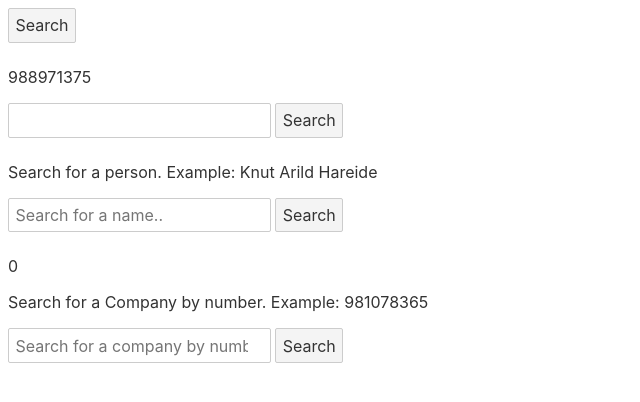
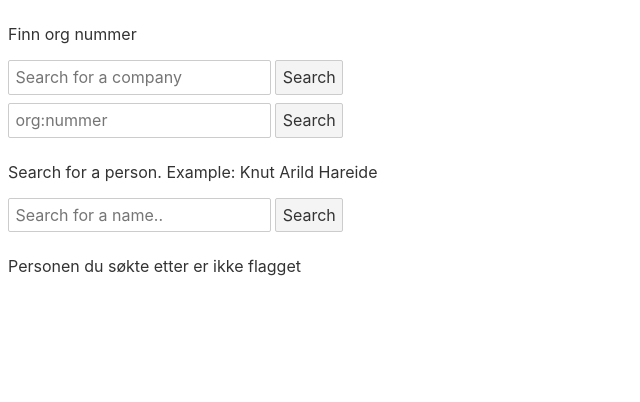
Before and after one commit to danielnyvoll/Stacc2022_CodeChallenge, a Svelte app: page / in a window 1280 px wide. Shown: the top 402 px of the page, without its empty margins (0-640 px from the left). Built offline with nearby package versions, Linux system fonts and the light colour scheme.

Commit message:
Search on company org number, employees and names

```diff
--- a/src/Data.svelte
+++ b/src/Data.svelte
@@ -1,80 +1,77 @@
 <script>
-let listen = [];
-let personData = [];
+import { onMount } from 'svelte';
 let companyData = [];
 let personInCompanyData = [];
+let personHits;
+let job;
+let bedrift;
+let companyNumber= [];
 
 
-async function info() {
-        const res = await fetch(`https://data.brreg.no/enhetsregisteret/api/enheter`);
-        const data = await res.json()
-        console.log(data)
-        for(var i = 0; i < data.length; i++) {
-            var obj = json[i];
-            console.log(obj.id);
-        }
-        personInCompanyData = data
-    }
+async function searchCompany() {
+        const res = await fetch(`https://data.brreg.no/enhetsregisteret/api/enheter?navn=${bedrift}&konkurs=false`);
+		const data = await res.json();
+        companyNumber = data._embedded.enheter;
+        console.log(companyNumber);
+}
 
+async function searchEmployees() {
+        const res = await fetch(`https://data.brreg.no/enhetsregisteret/api/enheter/${nummer}/roller`);
+		const data = await res.json();
+        companyNumber = data.rollegrupper;
+        console.log(companyNumber);
+}
 
-async function getInfoAboutRoles() {
-        const res = await fetch(`https://data.brreg.no/enhetsregisteret/api/enheter/${nummer}/roller`);
-        const data = await res.json()
-        console.log(data)
-        personInCompanyData = data
-    }
-
-async function getInfoAboutCompany() {
-        const res = await fetch(`https://code-challenge.stacc.dev/api/roller?orgNr=${nummer}`);
-        const data = await res.json()
-        console.log(data)
-        return data
-    }
-
-async function getInfoAboutPeopleInCompany() {
-        const res = await fetch(`https://code-challenge.stacc.dev/api/pep?name=${nummer}`);
-        const data = await res.json()
-        console.log(data)
-        return data
-    }
 
 async function getName() {
         const res = await fetch(`https://code-challenge.stacc.dev/api/pep?name=${name}`);
         const data = await res.json()
         console.log(data)
         hits = data.numberOfHits
+        personHits = data.hits[0].aliases
+        job = data.hits[0].dataset
+        console.log(job)
+        console.log(personHits)
         console.log(hits)
-        return data
     }
 
 let name = "";
-let nummer = "";
-let hits = 0;
+let hits="";
+let nummer;
+let sjef;
 </script>
 
 <main>
-    <button id="search" on:click={info}>Search</button>
-    <p>988971375</p>
-    <input type="search" name="company" bind:value={nummer} placeholder="">
-    <button id="search" on:click={getInfoAboutRoles}>Search</button>
-    {#each companyData as roller}
-        <p>{roller}</p>
+    <p>Finn org nummer</p>
+    <input type="search" name="name" bind:value={bedrift} placeholder="Search for a company">
+    <button id="search" on:click={searchCompany}>Search</button>
+    {#each companyNumber as match}
+        <p>{match.navn} med org nummer: {match.organisasjonsnummer}</p>
     {/each}
+
+<div>
+    <input type="search" name="name" bind:value={nummer} placeholder="org:nummer">
+    <button id="search" on:click={searchEmployees}>Search</button>
+    {#each companyNumber as roles}
+    {console.log(roles)}
+        {#each roles.roller as ansatt}
+            {name = ansatt.person.navn.etternavn}
+            {getName}
+            <p>{name}</p>
+        {/each}
+    {/each}
+</div>
+
+
     <div>
         <p>Search for a person. Example: Knut Arild Hareide</p>
     <input type="search" name="name" bind:value={name} placeholder="Search for a name..">
     <button id="search" on:click={getName}>Search</button>
 
     {#if hits > 0}
-        <p>This person is flagged</p>
+        <p>{personHits} er flagget</p>
     {:else}
-        <p>{hits}</p>
+        <p>Personen du søkte etter er ikke flagget</p>
     {/if}
     </div>
-
-    <div>
-        <p>Search for a Company by number. Example: 981078365</p>
-        <input type="search" name="company" bind:value={nummer} placeholder="Search for a company by number..">
-        <button on:click={() => companyData = getInfoAboutCompany()}>Search</button>
-    </div>
 </main>
```
